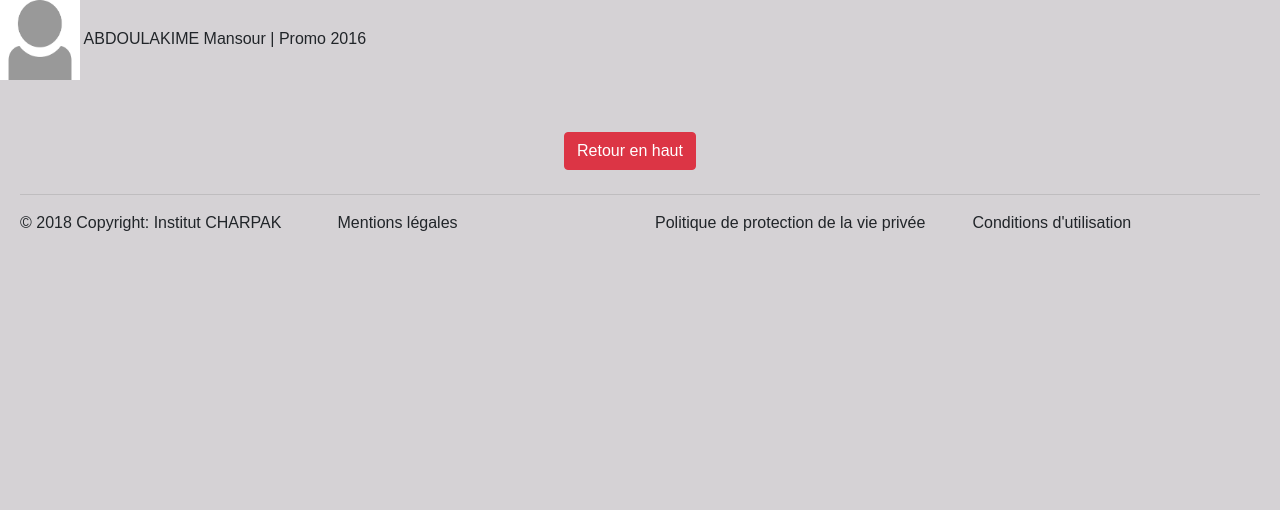
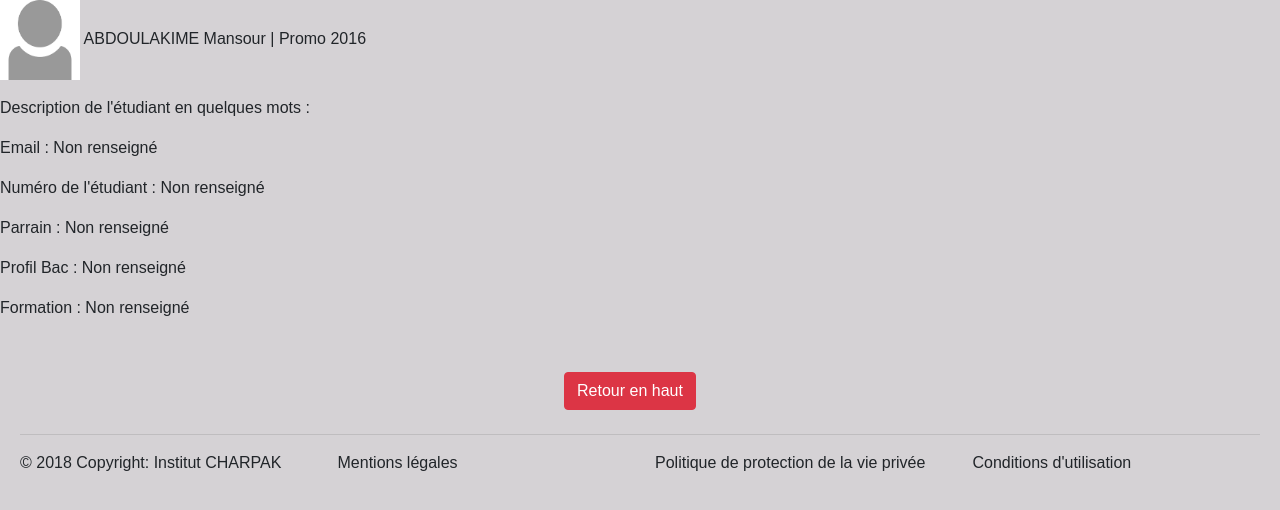
Before and after one commit to L3Villebon2018/projetInfo, a Django app: page /profil/1 in a window 1280 px wide. Shown: the part 124-634 px from the top of the page. Run offline with Django 3.2, Linux system fonts and the light colour scheme; data comes from the database, SQL or seed files in the repository; some libraries are stand-ins or nearby versions.

Commit message:
Remplissage des profils !

```diff
--- a/ProjetInfoL3/templates/profil/index_profil.html
+++ b/ProjetInfoL3/templates/profil/index_profil.html
@@ -1,14 +1,51 @@
 {%extends 'profil/base_profil.html' %}
 {%load static%}
-
 {%block content%}
 {% if etudiant.photo %}
-    <<img src="{{etudiant.photo.url}}" alt="image de profil" width="80" height="80" />
+    <a href="/profil/{{etudiant.id}}"> <img src="{{etudiant.photo.url}}" alt="image de profil" width="80" height="80" /></a>
 {%else%}
-    <img src={% static 'images/no_image.png' %} alt="image de profil" width="80" height="80" />
+    <a href="/profil/{{etudiant.id}}"> <img src={% static 'images/no_image.png' %} alt="image de profil" width="80" height="80" /> </a>
 {% endif %}
-{{etudiant.nom}} {{etudiant.prenom}} |
-<a href="{% url "profil-promo" promo_id=etudiant.promo.id %}">
-    Promo {{ etudiant.promo.nom }}
-</a>
+{{etudiant.nom}} {{etudiant.prenom}} | {{etudiant.promo}}
+
+<p></p>
+Description de l'étudiant en quelques mots :
+{% if etudiant.statut %}
+ {{etudiant.statut}}
+{% else %}
+{% endif %}
+
+<p></p>
+{% if etudiant.email %}
+    Email : {{etudiant.email}}
+{% else %}
+    Email : Non renseigné
+{% endif %}
+
+
+<p></p>
+{% if etudiant.telephone %}
+Numéro de l'étudiant : {{etudiant.telephone}}
+{% else %}
+Numéro de l'étudiant : Non renseigné
+{% endif %}
+
+<p></p>
+{% if etudiant.parain %}
+<a href="{% url "profil-etudiant" etudiant_id=etudiant.parain.id %}">Parrain : <p>{{etudiant.parain}} </a></p>
+{% else %}
+Parrain : Non renseigné
+{% endif %}
+<p></p>
+{% if etudiant.profil_bac %}
+Profil Bac : {{etudiant.profil_bac}}
+{% else %}
+Profil Bac : Non renseigné
+{% endif %}
+<p></p>
+{% if etudiant.profil_bac %}
+Formation : {{etudiant.formation}}
+{% else %}
+Formation : Non renseigné
+{% endif %}
 {%endblock%}
```
